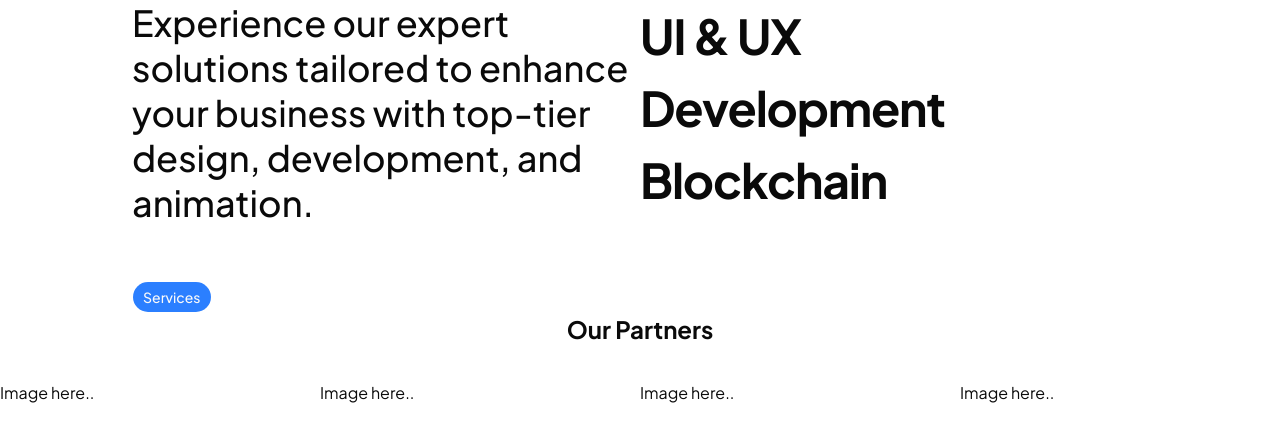
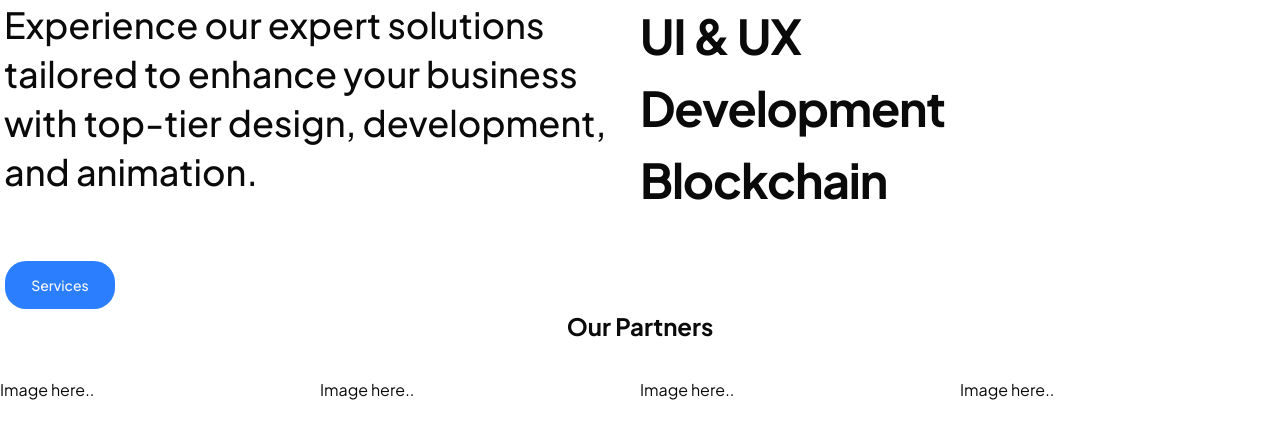
Before and after one commit to Saheel-Mahzz/Ecommerce-Dashboard, a Next.js app: page /services in a window 1280 px wide. Shown: the top 442 px of the page. Built offline with nearby package versions, Linux system fonts and the light colour scheme.

Commit message:
feat: made pixel perfect the header of services

```diff
--- a/modules/courses/components/upcomingCourses.tsx
+++ b/modules/courses/components/upcomingCourses.tsx
@@ -2,8 +2,7 @@ import React from "react";
 
 export default function UpcomingCourses() {
   return (
-    <div className="bg-red-300 p-7 rounded-4xl flex flex-col overflow-hidden">
-      {/* Vertical Text without Layout Overflow Bug */}
+    <div className="bg-red-300 p-7 rounded-4xl flex flex-col overflow-hidden text-red-700">
       <div className="flex flex-col [writing-mode:vertical-rl] rotate-180  justify-center  max-h-1/2">
         <h3 className="font-bold text-3xl leading-none">Upcoming Courses</h3>
         <p className="text-sm opacity-80 mt-2">
--- a/modules/services/index.tsx
+++ b/modules/services/index.tsx
@@ -5,15 +5,17 @@ import Partners from "./components/partners";
 export default function Services() {
   return (
     <>
-      <div className="grid grid-cols-2 max-w-5xl mx-auto ">
-        <div className="px-1 font-medium text-4xl leading-tight ">
+      <div className="grid grid-cols-2 max-w-7xl mx-auto ">
+        <div className="px-1 font-medium text-4xl leading-[49px] ">
           <p>
             Experience our expert solutions tailored to enhance your business
             with top-tier design, development, and animation.
           </p>
-          <Button className="bg-blue-500 rounded-3xl mt-14">Services</Button>
+          <Button className="bg-blue-500 rounded-3xl mt-16 w-28 p-6">
+            Services
+          </Button>
         </div>
-        <div className="font-bold text-5xl leading-normal tracking-tight">
+        <div className="font-bold text-5xl leading-normal tracking-tight ">
           <p>UI & UX</p>
           <p>Development</p>
           <p>Blockchain</p>
```
